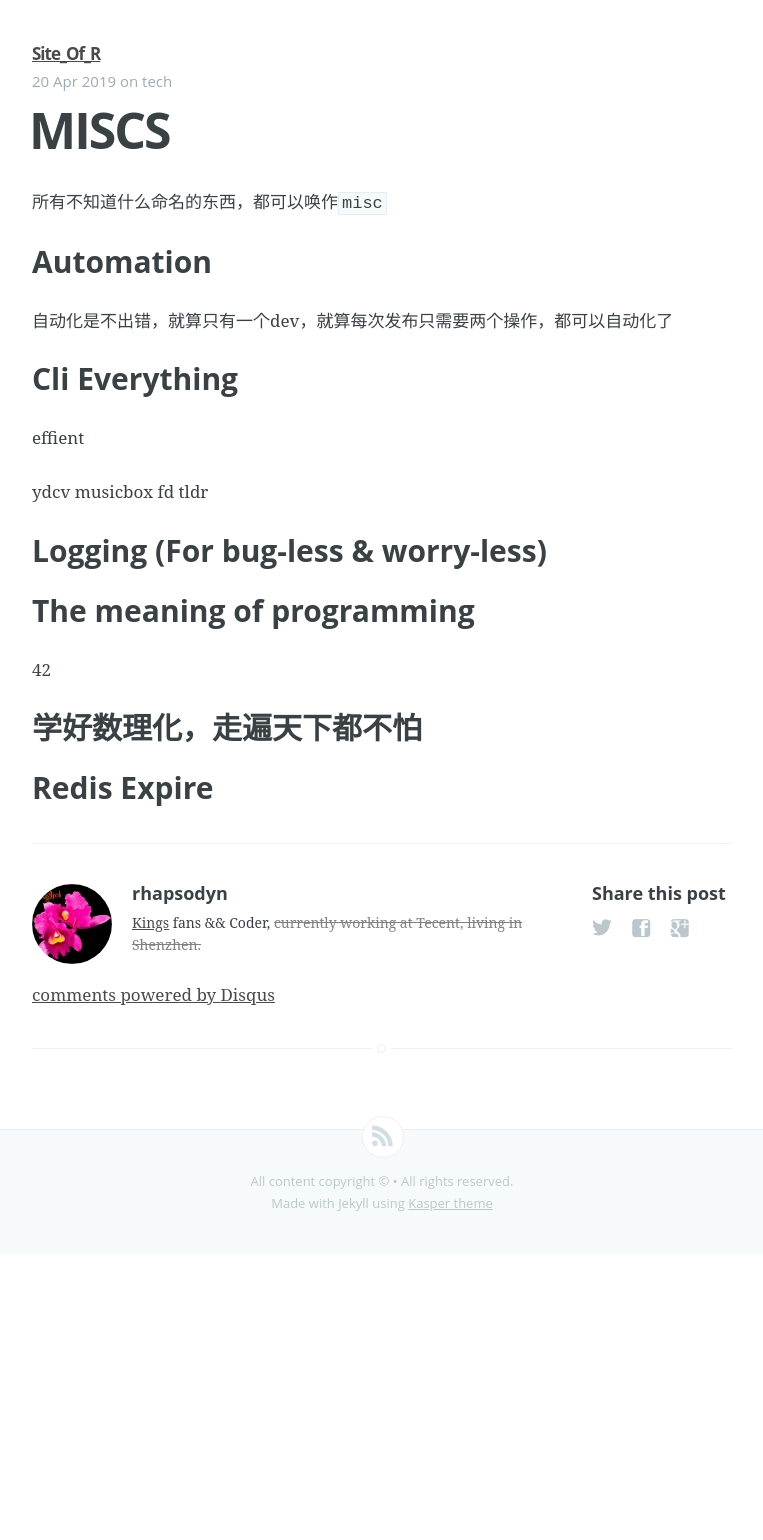
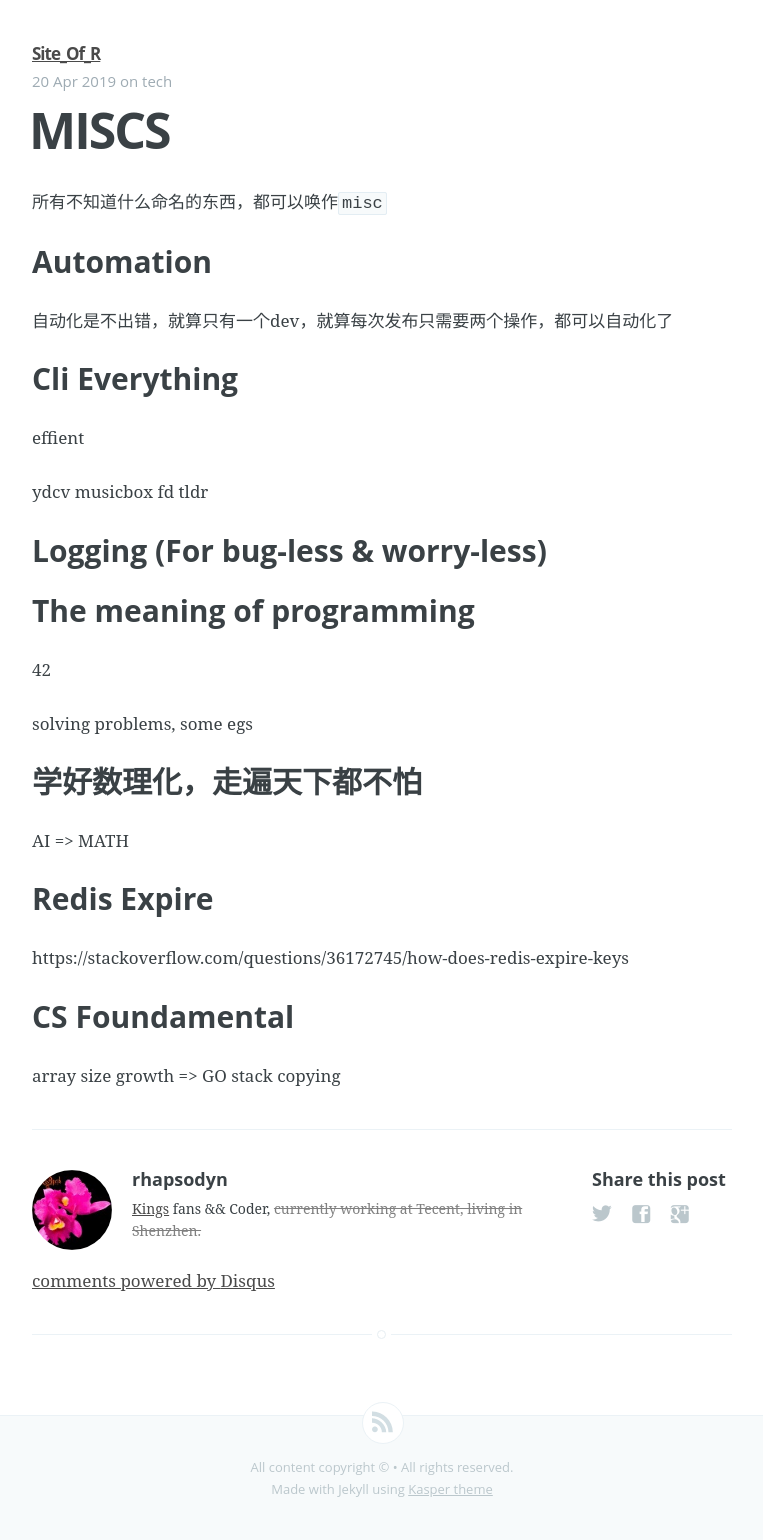
Before and after one commit to rhapsodyn/rhapsodyn.github.com, a Jekyll site: the page built from _posts/2019-04-20-miscs.md, in a window 1280 px wide. Shown: the whole page, without its empty margins (258-1021 px from the left). Built offline with Jekyll 4.4.1, drawn with Linux system fonts in a browser that asks for light colours; comment, search, counter and statistics services are not loaded; before the commit the page ends 1254 px from its top, so only the background shows below that.

Commit message:
plz finish it soon

```diff
--- a/_posts/2019-04-20-miscs.md
+++ b/_posts/2019-04-20-miscs.md
@@ -24,7 +24,16 @@
 
 42
 
+solving problems, some egs
 
 ### 学好数理化，走遍天下都不怕
 
+AI => MATH
+
 ### Redis Expire
+
+https://stackoverflow.com/questions/36172745/how-does-redis-expire-keys
+
+### CS Foundamental
+
+array size growth => GO stack copying
```
